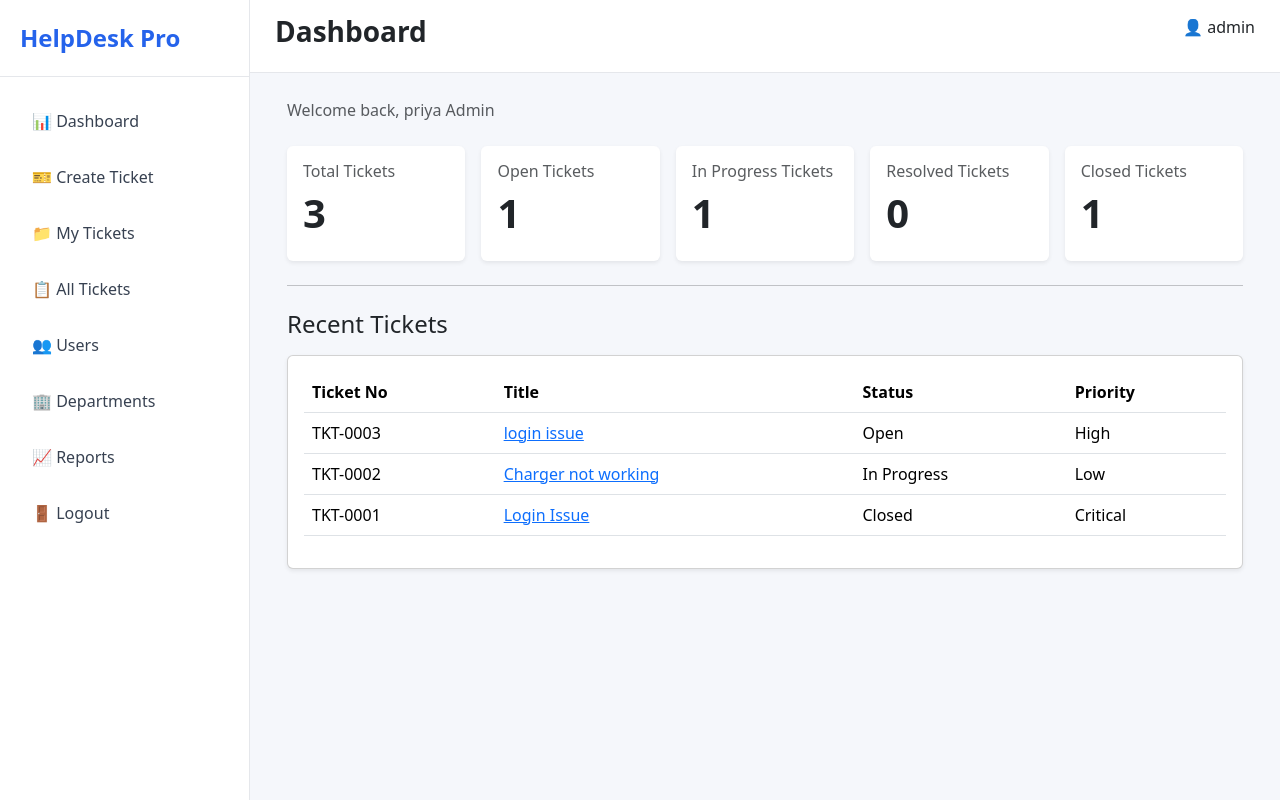
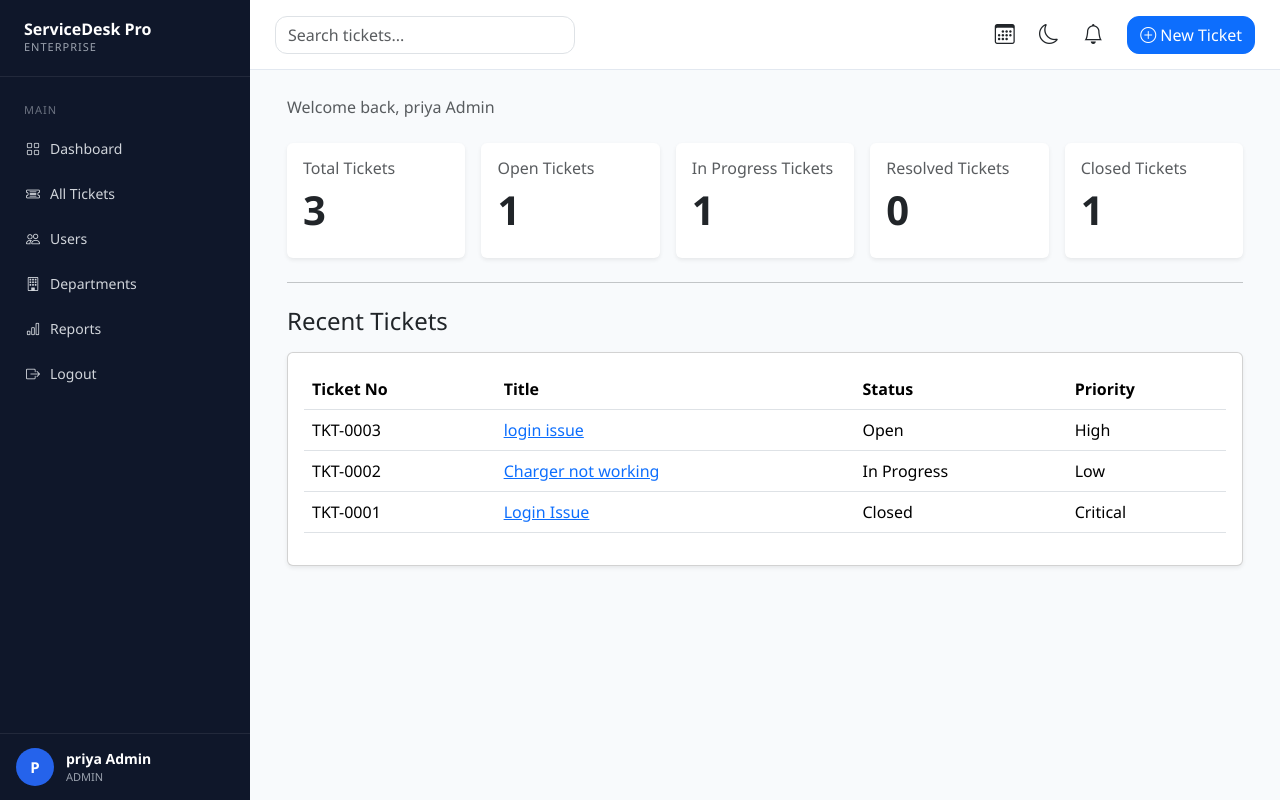
Before and after one commit to Priyankapim/HelpDesk-Pro, a Django app: page /dashboard/ in a window 1280 px wide. Run offline with Django 5.2, Linux system fonts and the light colour scheme; a user stored in the database is signed in; data comes from the database, SQL or seed files in the repository.

Commit message:
sidebar updated

```diff
--- a/templates/base.html
+++ b/templates/base.html
@@ -6,12 +6,14 @@
     <title>{% block title %}HelpDesk Pro{% endblock %}</title>
 
     <link href="https://cdn.jsdelivr.net/npm/bootstrap@5.3.3/dist/css/bootstrap.min.css" rel="stylesheet">
+    <link rel="stylesheet" href="https://cdn.jsdelivr.net/npm/bootstrap-icons@1.11.3/font/bootstrap-icons.min.css">
 
     <style>
 
     body{
-            background:#f5f7fb;
         margin:0;
+        background:#f8fafc;
+        font-family:Segoe UI,sans-serif;
     }
 
     .sidebar{
@@ -20,34 +22,117 @@
         position:fixed;
         left:0;
         top:0;
-            background:white;
-            border-right:1px solid #e5e7eb;
+        background:#0f172a;
+        color:white;
+        display:flex;
+        flex-direction:column;
     }
 
     .logo{
-            padding:20px;
-            font-size:24px;
-            font-weight:bold;
-            color:#2563eb;
-            border-bottom:1px solid #e5e7eb;
+        padding:20px 24px;
+        border-bottom:1px solid rgba(255,255,255,.08);
+    }
+
+    .logo h3{
+        margin:0;
+        font-size:16px;
+        font-weight:700;
+        color:white;
+    }
+
+    .logo p{
+        margin:0;
+        font-size:11px;
+        color:#9ca3af;
+        letter-spacing:1px;
     }
 
     .menu{
-            padding:20px;
+        padding:15px 12px;
+    }
+
+    .menu-title{
+        font-size:11px;
+        color:#6b7280;
+        text-transform:uppercase;
+        letter-spacing:1px;
+        margin:10px 12px;
     }
 
     .menu a{
-            display:block;
+        display:flex;
+        align-items:center;
+        gap:10px;
+
+        padding:10px 14px;
+        margin-bottom:4px;
+
+        font-size:14px;
+        font-weight:500;
+
+        color:#d1d5db;
         text-decoration:none;
-            color:#374151;
-            padding:12px;
         border-radius:10px;
-            margin-bottom:8px;
+
+        transition:.2s;
     }
 
     .menu a:hover{
-            background:#eff6ff;
-            color:#2563eb;
+        background:#2563eb;
+        color:white;
+    }
+
+    .menu a.active{
+        background:#2563eb;
+        color:white;
+    }
+
+    .user-box{
+        display:flex;
+        flex-direction:column;
+        gap:0;
+    }
+
+    .user-box strong{
+        color:#ffffff;
+        font-size:14px;
+        font-weight:600;
+    }
+
+    .user-box span{
+        color:#9ca3af;
+        font-size:11px;
+        text-transform:uppercase;
+    }
+
+    .sidebar-footer{
+        position:absolute;
+        bottom:0;
+        width:100%;
+
+        padding:14px 16px;
+        border-top:1px solid rgba(255,255,255,.08);
+
+        display:flex;
+        align-items:center;
+        gap:12px;
+    }
+
+    .avatar{
+        width:38px;
+        height:38px;
+
+        border-radius:50%;
+
+        background:#2563eb;
+        color:white;
+
+        display:flex;
+        align-items:center;
+        justify-content:center;
+
+        font-size:15px;
+        font-weight:600;
     }
 
     .content{
@@ -56,12 +141,31 @@
 
     .navbar-custom{
         background:white;
-            padding:15px 25px;
-            border-bottom:1px solid #e5e7eb;
+        height:70px;
+        border-bottom:1px solid #e2e8f0;
+        padding:0 25px;
     }
 
     .page-content{
         padding:25px;
+    }
+
+    .search-box{
+        width:300px;
+    }
+
+    .search-box input{
+        border-radius:12px;
+    }
+
+    .nav-icons i{
+        font-size:20px;
+        margin-left:20px;
+        cursor:pointer;
+    }
+
+    .new-ticket-btn{
+        border-radius:12px;
     }
 
     </style>
@@ -71,46 +175,87 @@
 <div class="sidebar">
 
     <div class="logo">
-        HelpDesk Pro
+        <h3>ServiceDesk Pro</h3>
+        <p>ENTERPRISE</p>
     </div>
 
     <div class="menu">
 
-        <a href="{% url 'dashboard' %}"> 📊 Dashboard </a>
+        <div class="menu-title">Main</div>
+
+        <a href="{% url 'dashboard' %}">
+            <i class="bi bi-grid"></i> Dashboard
+        </a>
 
         {% if request.user.role == 'EMPLOYEE' %}
 
-            <a href="{% url 'create_ticket' %}"> 🎫 Create Ticket </a>
+        <a href="{% url 'my_tickets' %}">
+            <i class="bi bi-ticket"></i> My Tickets
+        </a>
 
-            <a href="{% url 'my_tickets' %}"> 📁 My Tickets </a>
+        <a href="{% url 'create_ticket' %}">
+            <i class="bi bi-plus-circle"></i> Raise Ticket
+        </a>
 
         {% endif %}
 
         {% if request.user.role == 'AGENT' %}
 
-            <a href="{% url 'assigned_tickets' %}"> 📋 Assigned Tickets </a>
+        <a href="{% url 'assigned_tickets' %}">
+            <i class="bi bi-ticket-perforated"></i>
+            Assigned Tickets
+        </a>
 
         {% endif %}
 
         {% if request.user.role == 'ADMIN' or request.user.role == 'SUPER_ADMIN' %}
 
-            <a href="{% url 'create_ticket' %}"> 🎫 Create Ticket </a>
+        <a href="{% url 'all_tickets' %}">
+            <i class="bi bi-ticket-detailed"></i>
+            All Tickets
+        </a>
 
-            <a href="{% url 'my_tickets' %}"> 📁 My Tickets </a>
+        <a href="{% url 'users_list' %}">
+            <i class="bi bi-people"></i>
+            Users
+        </a>
 
-            <a href="{% url 'all_tickets' %}"> 📋 All Tickets </a>
+        <a href="{% url 'department_list' %}">
+            <i class="bi bi-building"></i>
+            Departments
+        </a>
 
-            <a href="{% url 'users_list' %}"> 👥 Users</a>
-
-            <a href="{% url 'department_list' %}">🏢 Departments</a>
-
-            <a href="{% url 'reports_dashboard' %}">📈 Reports</a>
+        <a href="{% url 'reports_dashboard' %}">
+            <i class="bi bi-bar-chart"></i>
+            Reports
+        </a>
 
         {% endif %}
 
+        <a href="{% url 'logout' %}">
+            <i class="bi bi-box-arrow-right"></i>
+            Logout
+        </a>
 
+    </div>
 
-        <a href="{% url 'logout' %}">🚪 Logout</a>
+   <div class="sidebar-footer">
+
+        <div class="avatar">
+            {{ request.user.first_name|first|default:"U"|upper }}
+        </div>
+
+        <div class="user-box">
+
+            <strong>
+                {{ request.user.first_name }} {{ request.user.last_name }}
+            </strong>
+
+            <span>
+                {{ request.user.role }}
+            </span>
+
+        </div>
 
     </div>
 
@@ -120,22 +265,40 @@
 
     <div class="navbar-custom">
 
-        <div class="d-flex justify-content-between">
+    <div class="d-flex justify-content-between align-items-center h-100">
 
-            <h3 class="fw-bold">
-                {% block page_title %}
-                Dashboard
-                {% endblock %}
-            </h3>
+        <div class="search-box">
 
-            <span>
-               👤 {{ request.user.username }}
-            </span>
-
-
+            <input
+                type="text"
+                class="form-control"
+                placeholder="Search tickets...">
 
         </div>
 
+        <div class="d-flex align-items-center">
+
+            <div class="nav-icons">
+
+                <i class="bi bi-calendar3"></i>
+
+                <i class="bi bi-moon"></i>
+
+                <i class="bi bi-bell"></i>
+
+            </div>
+
+            <a href="{% url 'create_ticket' %}"
+               class="btn btn-primary ms-4 new-ticket-btn">
+
+                <i class="bi bi-plus-circle"></i>
+                New Ticket
+
+            </a>
+
+        </div>
+
+    </div>
 
 </div>
 
```
Lines whose indentation alone changed are shown as unchanged.
